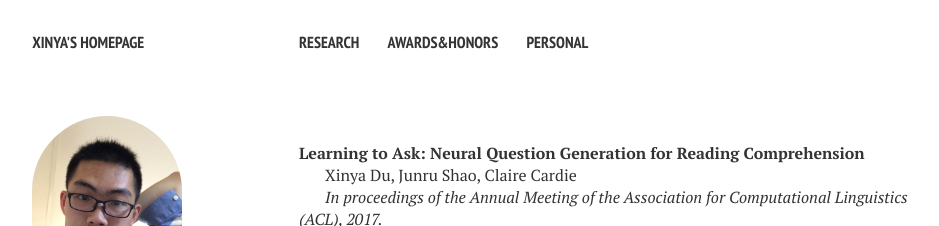
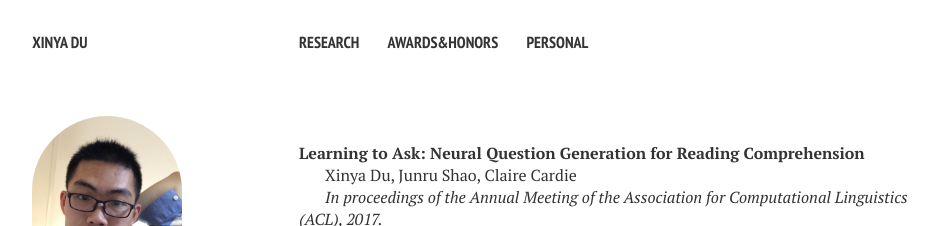
Before and after one commit to xinyadu/xinyadu.github.io, a Jekyll site: the page built from Publications/index.md, in a window 1280 px wide. Shown: the top 226 px of the page, without its empty margins (21-960 px from the left). Built offline with Jekyll 4.4.1, drawn with Linux system fonts in a browser that asks for light colours; nearby versions of some CDN libraries.

Commit message:
change website title to xinya du

```diff
--- a/_config.yml
+++ b/_config.yml
@@ -1,6 +1,6 @@
 # Site wide configuration
 
-title:            Xinya's Homepage
+title:            Xinya Du
 locale:           en_US
 url: http://www.cs.cornell.edu/~xdu
 
```
